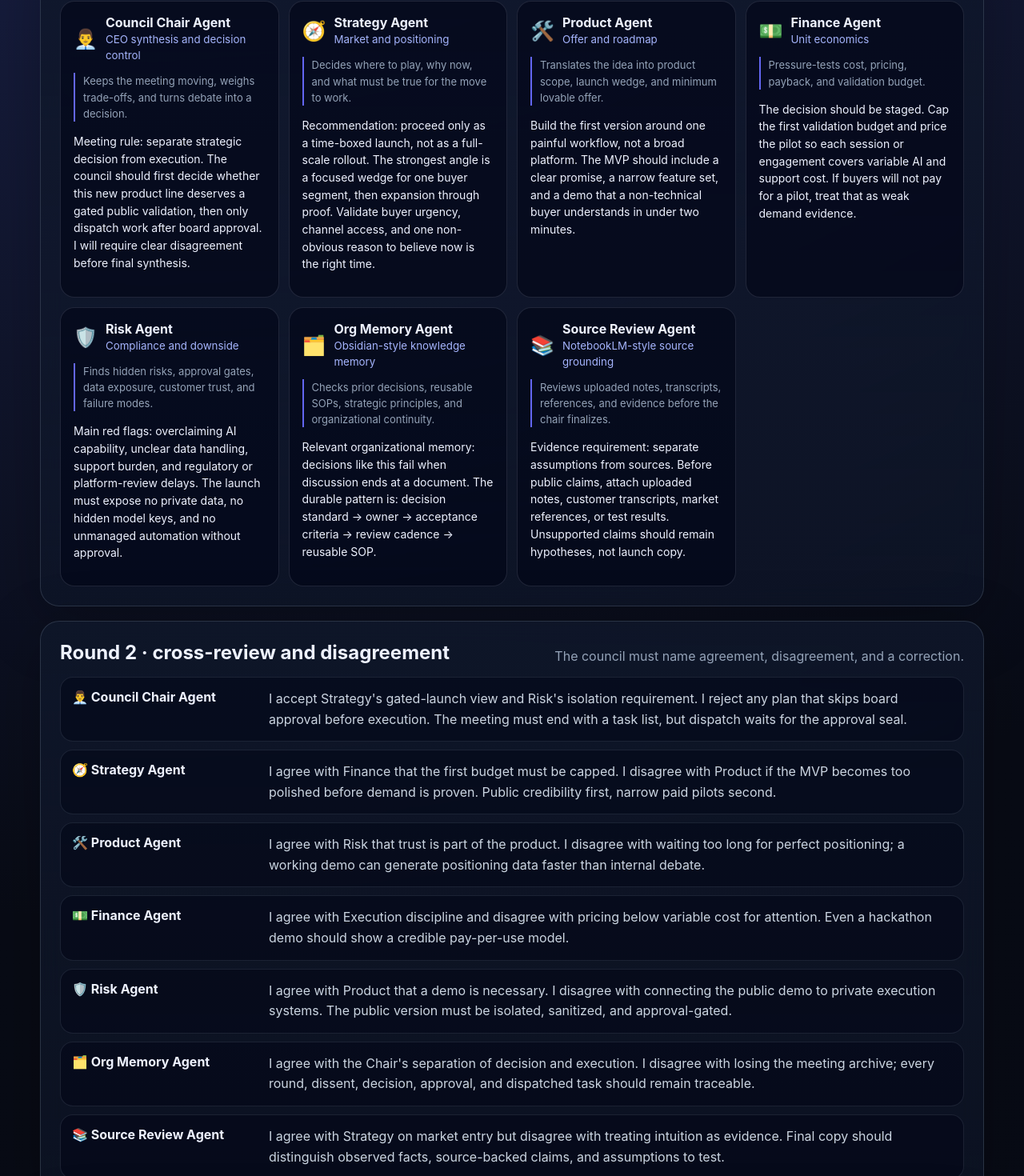
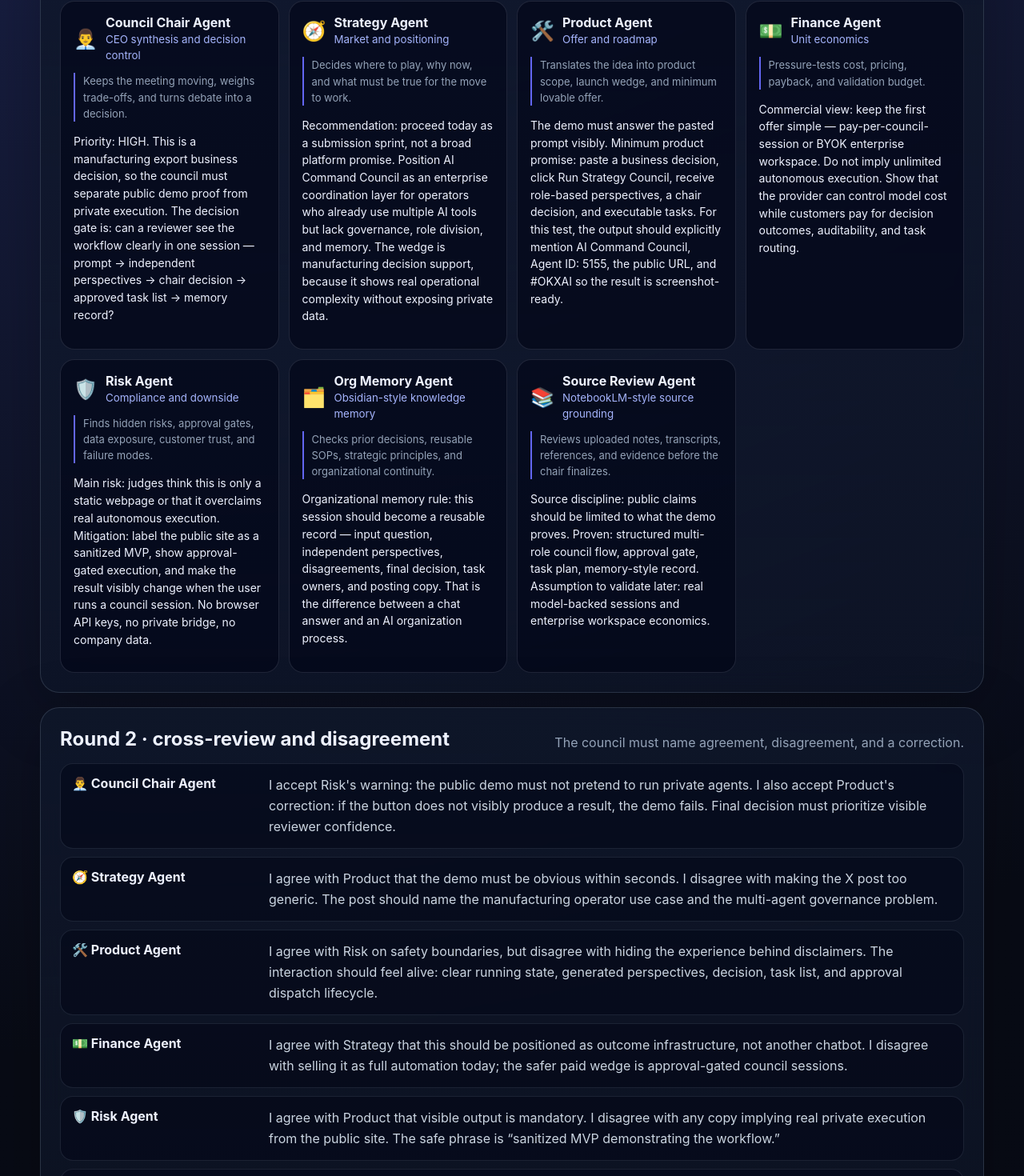
Before and after one commit to brucemeng99-art/agent-strategy-council-asp, a React (Vite) app: page / in a window 1280 px wide. Shown: the part 1440-2910 px from the top of the page at 80% size. Built offline with nearby package versions, Linux system fonts and the light colour scheme.

Commit message:
Improve public council demo output visibility

```diff
--- a/src/main.jsx
+++ b/src/main.jsx
@@ -80,6 +80,10 @@
 function pickTopicSignals(text) {
   const lower = text.toLowerCase();
   return {
+    raw: text.trim(),
+    brief: text.trim().replace(/\s+/g, ' ').slice(0, 220),
+    okx: lower.includes('okx') || lower.includes('agent id') || lower.includes('5155') || lower.includes('#okxai'),
+    manufacturing: lower.includes('manufactur') || lower.includes('catalytic') || lower.includes('三元催化') || lower.includes('出口') || lower.includes('north america') || lower.includes('middle east'),
     market: lower.includes('north america') || lower.includes('market') ? 'market entry' : 'growth bet',
     speed: /90|30|60|days|weeks|deadline/.test(lower) ? 'time-boxed launch' : 'phased validation',
     product: lower.includes('product') || lower.includes('line') ? 'new product line' : 'new initiative',
@@ -111,34 +115,42 @@
 
 function generateCouncil(topic) {
   const s = pickTopicSignals(topic);
+  const scenario = s.okx
+    ? 'OKX.AI Genesis Hackathon final-submission sprint'
+    : s.manufacturing
+      ? 'manufacturing export business decision'
+      : `${s.speed} ${s.product}`;
+  const xPost = `Introducing AI Command Council — an approval-gated multi-agent boardroom for real manufacturing operators. It turns one business question into independent agent perspectives, chair synthesis, approved tasks, and organizational memory. Agent ID: 5155 https://agentstrategycouncil.com/ #OKXAI`;
   const round1 = {
-    chair: `Meeting rule: separate strategic decision from execution. The council should first decide whether this ${s.product} deserves a gated public validation, then only dispatch work after board approval. I will require clear disagreement before final synthesis.`,
-    strategy: `Recommendation: proceed only as a ${s.speed}, not as a full-scale rollout. The strongest angle is a focused wedge for one buyer segment, then expansion through proof. Validate buyer urgency, channel access, and one non-obvious reason to believe now is the right time.`,
-    product: `Build the first version around one painful workflow, not a broad platform. The MVP should include a clear promise, a narrow feature set, and a demo that a non-technical buyer understands in under two minutes.`,
-    finance: `The decision should be staged. Cap the first validation budget and price the pilot so each session or engagement covers variable AI and support cost. If buyers will not pay for a pilot, treat that as weak demand evidence.`,
-    risk: `Main red flags: overclaiming AI capability, unclear data handling, support burden, and regulatory or platform-review delays. The launch must expose no private data, no hidden model keys, and no unmanaged automation without approval.`,
-    memory: `Relevant organizational memory: decisions like this fail when discussion ends at a document. The durable pattern is: decision standard → owner → acceptance criteria → review cadence → reusable SOP.`,
-    sources: `Evidence requirement: separate assumptions from sources. Before public claims, attach uploaded notes, customer transcripts, market references, or test results. Unsupported claims should remain hypotheses, not launch copy.`,
+    chair: `Priority: HIGH. This is a ${scenario}, so the council must separate public demo proof from private execution. The decision gate is: can a reviewer see the workflow clearly in one session — prompt → independent perspectives → chair decision → approved task list → memory record?`,
+    strategy: `Recommendation: proceed today as a submission sprint, not a broad platform promise. Position AI Command Council as an enterprise coordination layer for operators who already use multiple AI tools but lack governance, role division, and memory. The wedge is manufacturing decision support, because it shows real operational complexity without exposing private data.`,
+    product: `The demo must answer the pasted prompt visibly. Minimum product promise: paste a business decision, click Run Strategy Council, receive role-based perspectives, a chair decision, and executable tasks. For this test, the output should explicitly mention AI Command Council, Agent ID: 5155, the public URL, and #OKXAI so the result is screenshot-ready.`,
+    finance: `Commercial view: keep the first offer simple — pay-per-council-session or BYOK enterprise workspace. Do not imply unlimited autonomous execution. Show that the provider can control model cost while customers pay for decision outcomes, auditability, and task routing.`,
+    risk: `Main risk: judges think this is only a static webpage or that it overclaims real autonomous execution. Mitigation: label the public site as a sanitized MVP, show approval-gated execution, and make the result visibly change when the user runs a council session. No browser API keys, no private bridge, no company data.`,
+    memory: `Organizational memory rule: this session should become a reusable record — input question, independent perspectives, disagreements, final decision, task owners, and posting copy. That is the difference between a chat answer and an AI organization process.`,
+    sources: `Source discipline: public claims should be limited to what the demo proves. Proven: structured multi-role council flow, approval gate, task plan, memory-style record. Assumption to validate later: real model-backed sessions and enterprise workspace economics.`,
   };
   const debate = {
-    chair: `I accept Strategy's gated-launch view and Risk's isolation requirement. I reject any plan that skips board approval before execution. The meeting must end with a task list, but dispatch waits for the approval seal.`,
-    strategy: `I agree with Finance that the first budget must be capped. I disagree with Product if the MVP becomes too polished before demand is proven. Public credibility first, narrow paid pilots second.`,
-    product: `I agree with Risk that trust is part of the product. I disagree with waiting too long for perfect positioning; a working demo can generate positioning data faster than internal debate.`,
-    finance: `I agree with Execution discipline and disagree with pricing below variable cost for attention. Even a hackathon demo should show a credible pay-per-use model.`,
-    risk: `I agree with Product that a demo is necessary. I disagree with connecting the public demo to private execution systems. The public version must be isolated, sanitized, and approval-gated.`,
-    memory: `I agree with the Chair's separation of decision and execution. I disagree with losing the meeting archive; every round, dissent, decision, approval, and dispatched task should remain traceable.`,
-    sources: `I agree with Strategy on market entry but disagree with treating intuition as evidence. Final copy should distinguish observed facts, source-backed claims, and assumptions to test.`,
+    chair: `I accept Risk's warning: the public demo must not pretend to run private agents. I also accept Product's correction: if the button does not visibly produce a result, the demo fails. Final decision must prioritize visible reviewer confidence.`,
+    strategy: `I agree with Product that the demo must be obvious within seconds. I disagree with making the X post too generic. The post should name the manufacturing operator use case and the multi-agent governance problem.`,
+    product: `I agree with Risk on safety boundaries, but disagree with hiding the experience behind disclaimers. The interaction should feel alive: clear running state, generated perspectives, decision, task list, and approval dispatch lifecycle.`,
+    finance: `I agree with Strategy that this should be positioned as outcome infrastructure, not another chatbot. I disagree with selling it as full automation today; the safer paid wedge is approval-gated council sessions.`,
+    risk: `I agree with Product that visible output is mandatory. I disagree with any copy implying real private execution from the public site. The safe phrase is “sanitized MVP demonstrating the workflow.”`,
+    memory: `I agree with the Chair that every run must become a record. I disagree with treating the X post as a side task; it is part of the decision record and should be generated by the council.`,
+    sources: `I agree with Risk: claims must match what the public site proves. The screenshot should show the workflow and the final X/Twitter draft, not private backend claims.`,
   };
-  const decision = `Conditional GO. Launch a public, sanitized MVP that demonstrates the council workflow: board question → multi-role debate → source and memory review → chair synthesis → board approval seal → executable task dispatch. Do not claim autonomous execution in the first public version; show approval-gated execution planning first.`;
+  const decision = s.okx
+    ? `GO for OKX.AI submission. Use this as the final public demo: AI Command Council coordinates role-based agents for a manufacturing operator, produces a clear task plan, keeps execution approval-gated, and outputs the X/Twitter launch copy. Do not claim private autonomous execution from the public site; claim a sanitized MVP demonstrating the enterprise AI command workflow.\n\nX/Twitter draft:\n${xPost}`
+    : `Conditional GO. Launch a public, sanitized MVP that demonstrates the council workflow: board question → multi-role debate → source and memory review → chair synthesis → board approval seal → executable task dispatch. Do not claim autonomous execution in the first public version; show approval-gated execution planning first.`;
   const tasks = [
-    { owner: 'Product', target: 'Claude Code', priority: 'High', task: 'Define one public demo scenario, council roles, and meeting language.', acceptance: 'A visitor understands the council workflow in 30 seconds.' },
-    { owner: 'Engineering', target: 'Codex', priority: 'High', task: 'Deploy a sanitized demo with no private bridge, local paths, or secrets.', acceptance: 'Public URL opens and secret/internal scan is clean.' },
-    { owner: 'Risk', target: 'Claude Code', priority: 'High', task: 'Review copy, data flow, claims, and approval boundaries.', acceptance: 'No private context, no hidden execution, no overclaiming.' },
+    { owner: 'Product', target: 'Claude Code', priority: 'High', task: 'Make the public demo visibly generate OKX-ready council output from the pasted prompt.', acceptance: 'A visitor sees independent perspectives, a chair decision, and X/Twitter draft after clicking Run.' },
+    { owner: 'Engineering', target: 'Codex', priority: 'High', task: 'Deploy the sanitized static demo with no private bridge, local paths, API keys, or secrets.', acceptance: 'https://agentstrategycouncil.com/ opens, button works, and build passes.' },
+    { owner: 'Risk', target: 'Claude Code', priority: 'High', task: 'Review copy, public claims, data flow, and approval boundaries.', acceptance: 'No private context, no hidden execution, no overclaiming real backend automation.' },
     { owner: 'Source Review', target: 'Notebook-style reviewer', priority: 'Normal', task: 'Attach or summarize source evidence for claims.', acceptance: 'Claims are marked as fact, source-backed claim, or assumption.' },
     { owner: 'Org Memory', target: 'Obsidian-style memory', priority: 'Normal', task: 'Convert the meeting result into reusable SOP and decision record.', acceptance: 'Decision, dissent, approval, and task owners are archived.' },
-    { owner: 'Growth', target: 'Gemini / media helper', priority: 'Normal', task: 'Record a 60-90 second demo and prepare launch copy.', acceptance: 'Video shows prompt → debate → chair decision → approval → tasks.' },
+    { owner: 'Growth', target: 'Gemini / media helper', priority: 'Normal', task: s.okx ? `Publish the X/Twitter post: “${xPost}”` : 'Record a 60-90 second demo and prepare launch copy.', acceptance: 'Post or video shows prompt → debate → chair decision → approval → tasks.' },
   ];
-  return { round1, debate, decision, tasks };
+  return { round1, debate, decision, tasks, scenario, xPost, brief: s.brief };
 }
 
 function App() {
@@ -162,6 +174,7 @@
     setStage('running');
     setApproved(false);
     setExecStep(0);
+    setRounds([]);
     clearTimers();
     window.setTimeout(() => {
       const nextSession = generateCouncil(topic);
@@ -233,10 +246,23 @@
       </div>
       <textarea value={topic} onChange={e => setTopic(e.target.value)} />
       <div className="actions">
-        <button onClick={runCouncil}>{stage === 'running' ? 'Council is thinking…' : 'Run strategy council'}</button>
+        <button onClick={runCouncil} disabled={stage === 'running'}>{stage === 'running' ? 'Council is thinking…' : 'Run strategy council'}</button>
         <span>{costNote.mode}: suggested demo price {costNote.price}. {costNote.boundary}</span>
       </div>
     </section>
+
+    {stage === 'running' && <section className="panel runningPanel" id="results">
+      <div className="panelHead">
+        <h2>Independent perspectives are being generated…</h2>
+        <p>The council is reading your prompt and preparing role-based output. This public MVP uses a safe browser-side simulation, so no private model key or company data is exposed.</p>
+      </div>
+      <div className="loadingSteps">
+        <span>🧭 Strategy Agent analyzing priority</span>
+        <span>🛠️ Product Agent shaping demo output</span>
+        <span>🛡️ Risk Agent checking public claims</span>
+        <span>👨‍💼 Chair Agent preparing decision</span>
+      </div>
+    </section>}
 
     <section className="panel chairmanPanel" id="results">
       <div className="panelHead">
```
Also changed, not shown: src/styles.css.
